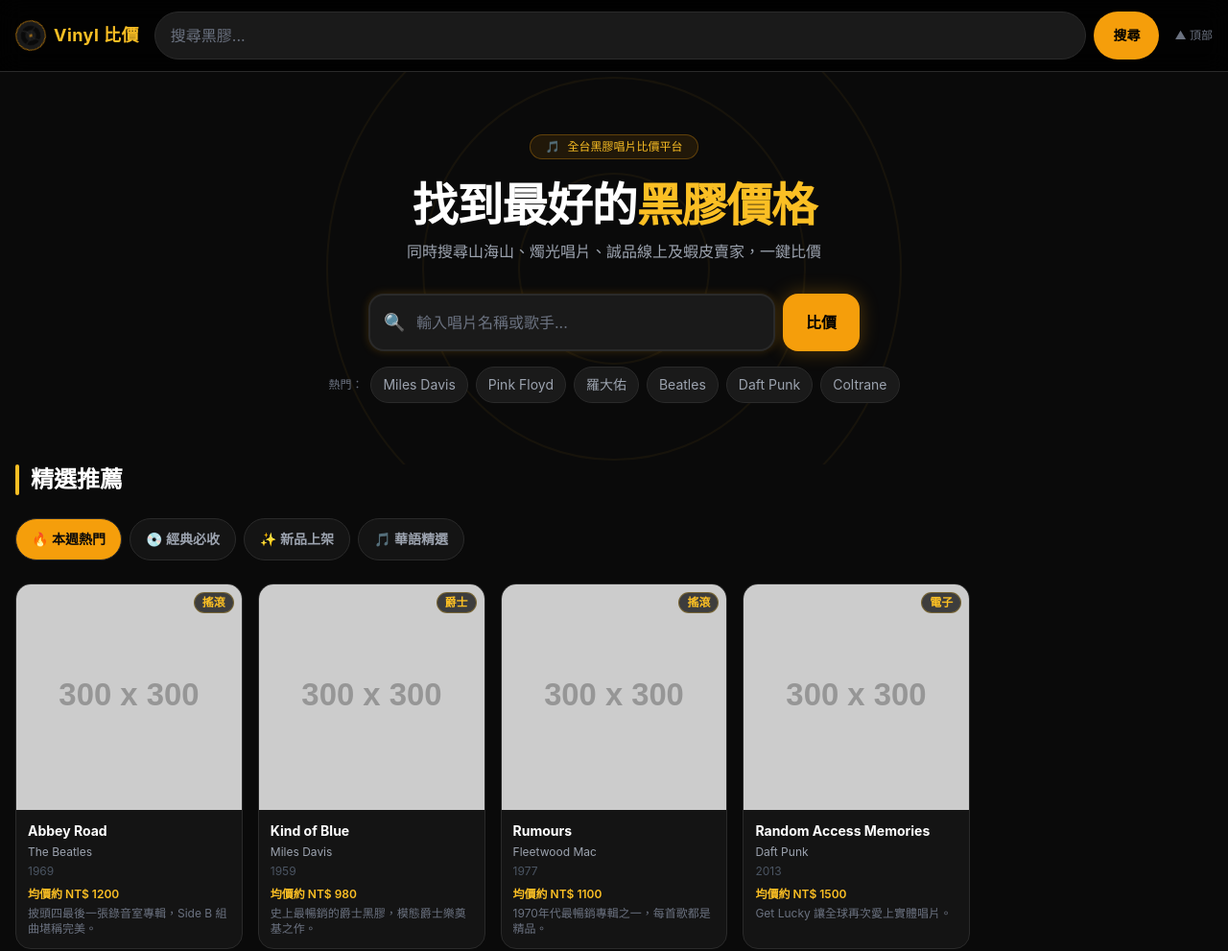
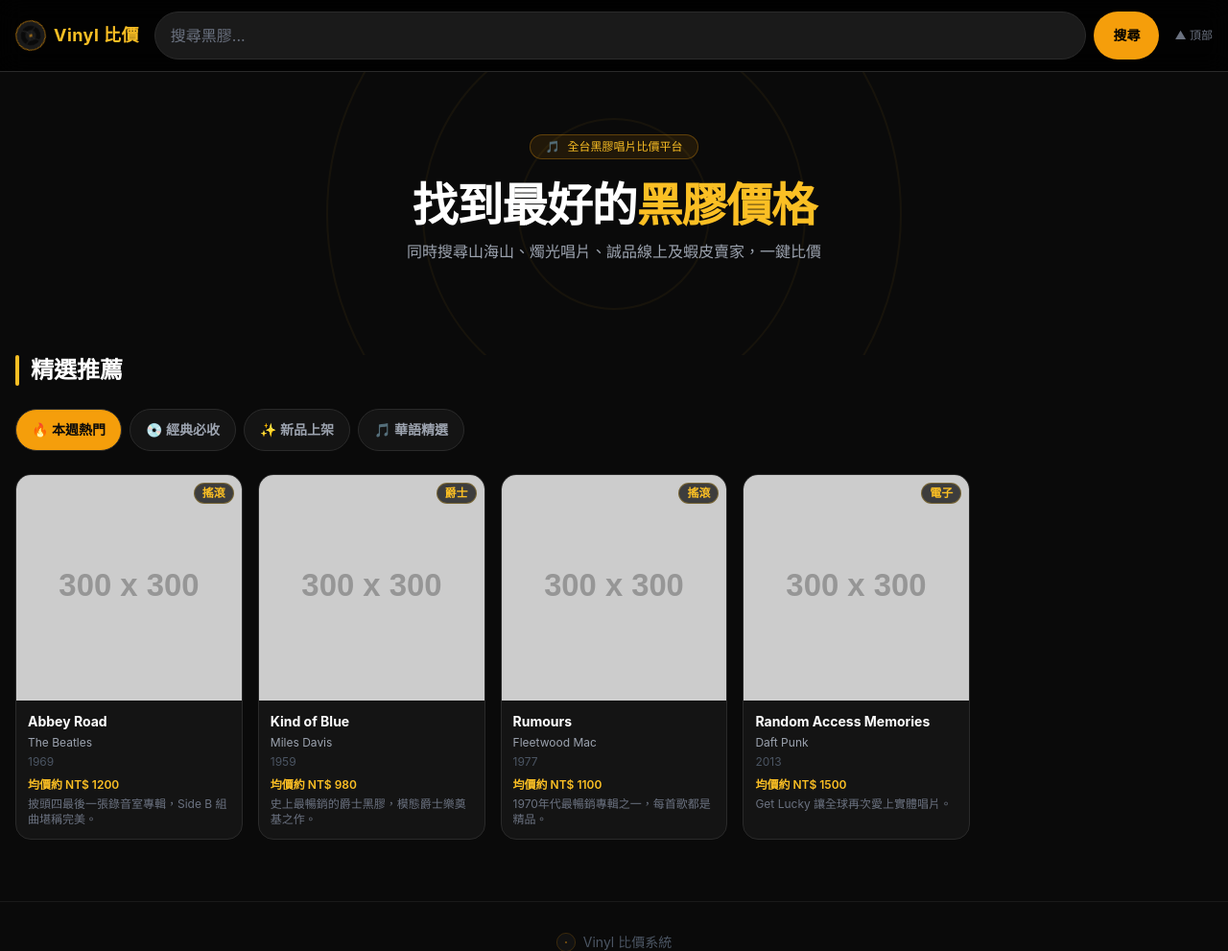
Before and after one commit to o3566700/vinyl-compare, a Flask app: page / in a window 1280 px wide. Shown: the top 991 px of the page at 96% size. Run offline with Flask 3, Linux system fonts and the light colour scheme; grey boxes labelled with a size stand in for pictures from a placeholder-image service; some libraries are stand-ins or nearby versions.

Commit message:
remove duplicate search bar and fake hot tags

```diff
--- a/templates/index.html
+++ b/templates/index.html
@@ -177,34 +177,6 @@
       同時搜尋山海山、燭光唱片、誠品線上及蝦皮賣家，一鍵比價
     </p>
 
-    <!-- Main search form -->
-    <form id="heroSearchForm" class="flex gap-2 max-w-lg mx-auto" onsubmit="handleSearch(event, 'hero')">
-      <div class="flex-1 relative">
-        <span class="absolute left-4 top-1/2 -translate-y-1/2 text-gray-500 text-lg">🔍</span>
-        <input id="heroSearchInput"
-               type="text"
-               autocomplete="off"
-               inputmode="search"
-               placeholder="輸入唱片名稱或歌手..."
-               class="w-full bg-[#1a1a1a] border-2 border-[#2a2a2a] rounded-2xl pl-12 pr-4 py-4 text-gray-100 placeholder-gray-500 focus:outline-none focus:border-amber-400 focus:ring-2 focus:ring-amber-400/30 transition-all text-base gold-glow-sm" />
-      </div>
-      <button type="submit"
-              class="flex-shrink-0 bg-amber-500 hover:bg-amber-400 active:bg-amber-600 text-black font-bold px-5 sm:px-6 py-4 rounded-2xl text-base transition-colors gold-glow whitespace-nowrap">
-        比價
-      </button>
-    </form>
-
-    <!-- Quick search tags -->
-    <div class="flex flex-wrap justify-center gap-2 mt-4">
-      <span class="text-gray-500 text-xs self-center">熱門：</span>
-      {% set tags = ['Miles Davis', 'Pink Floyd', '羅大佑', 'Beatles', 'Daft Punk', 'Coltrane'] %}
-      {% for tag in tags %}
-      <button onclick="quickSearch('{{ tag }}')"
-              class="text-sm bg-[#1a1a1a] hover:bg-[#2a2a2a] active:bg-[#333] border border-[#2a2a2a] hover:border-amber-400/50 text-gray-400 hover:text-amber-400 px-3 py-2 rounded-full transition-all min-h-[36px]">
-        {{ tag }}
-      </button>
-      {% endfor %}
-    </div>
   </div>
 </section>
 
@@ -341,25 +313,20 @@ function switchTab(tabId, btn) {
 
 // ---- Search ----
 function quickSearch(term) {
-  document.getElementById('heroSearchInput').value = term;
   document.getElementById('headerSearchInput').value = term;
   doSearch(term);
 }
 
 function handleSearch(e, source) {
   e.preventDefault();
-  const input = source === 'hero' ? 'heroSearchInput' : 'headerSearchInput';
-  const query = document.getElementById(input).value.trim();
+  const query = document.getElementById('headerSearchInput').value.trim();
   if (!query) return;
-  document.getElementById('heroSearchInput').value = query;
-  document.getElementById('headerSearchInput').value = query;
   doSearch(query);
 }
 
 function clearSearch() {
   document.getElementById('searchResults').classList.add('hidden');
   document.getElementById('recommendations').classList.remove('hidden');
-  document.getElementById('heroSearchInput').value = '';
   document.getElementById('headerSearchInput').value = '';
   document.getElementById('searchResultsContainer').innerHTML = '';
 }
```
